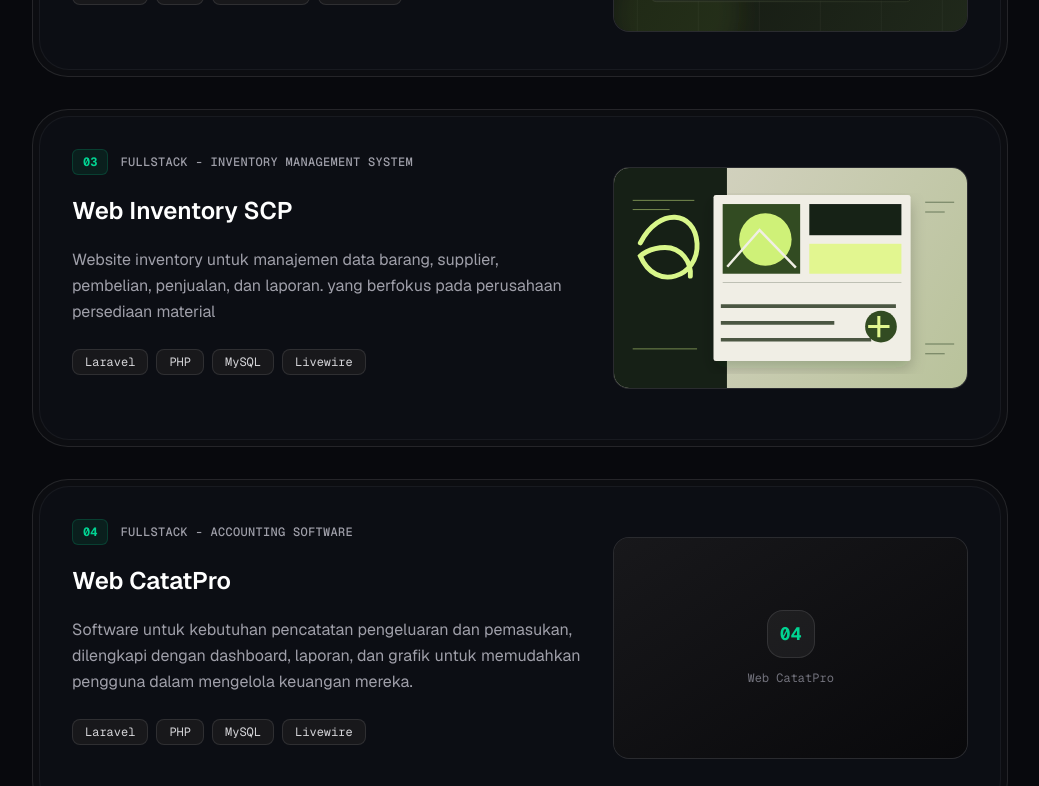
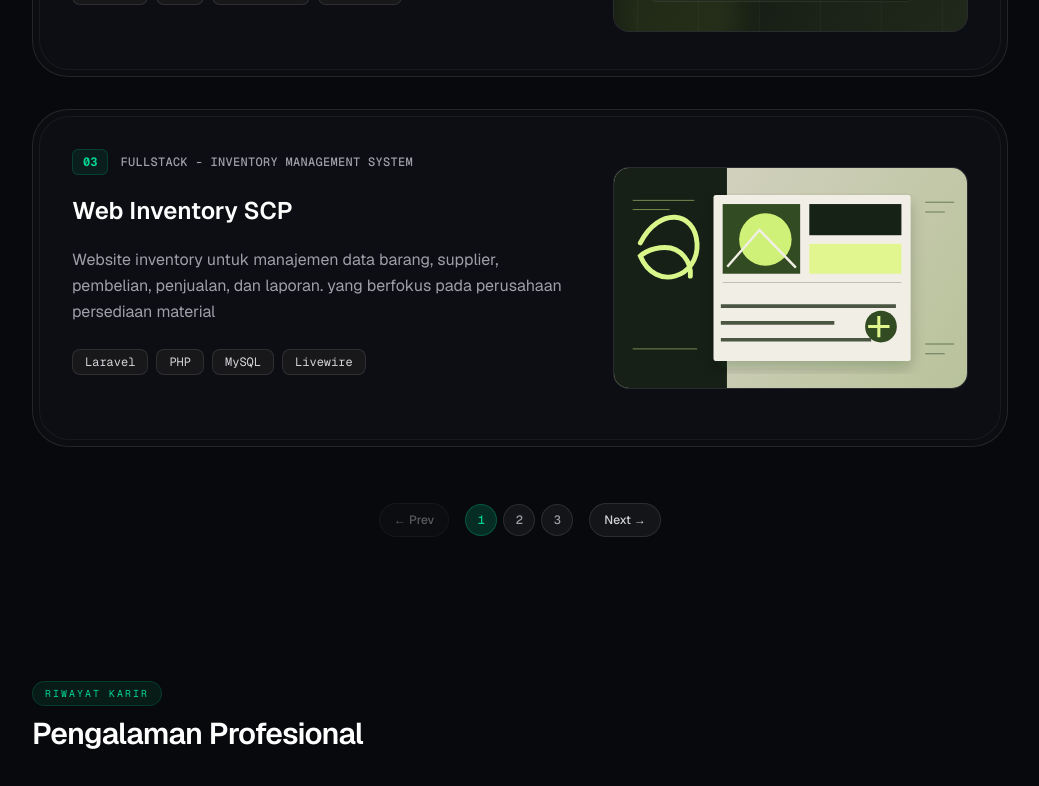
Before and after one commit to aldnazr/portofoliov2, a Next.js app: page / in a window 1280 px wide. Shown: the part 2000-2786 px from the top of the page, without its empty margins (120-1159 px from the left). Built offline with nearby package versions, Linux system fonts and the light colour scheme.

Commit message:
feat: implement pagination for project display with loading state

```diff
--- a/app/page.tsx
+++ b/app/page.tsx
@@ -17,6 +17,24 @@ const allTechnologies = Array.from(
 export default function Home() {
   const [copied, setCopied] = useState(false);
   const [mobileMenuOpen, setMobileMenuOpen] = useState(false);
+  const [currentPage, setCurrentPage] = useState(1);
+  const [isLoading, setIsLoading] = useState(false);
+
+  const ITEMS_PER_PAGE = 3;
+  const totalPages = Math.ceil(projects.length / ITEMS_PER_PAGE);
+
+  const handlePageChange = (page: number) => {
+    if (page < 1 || page > totalPages || page === currentPage) return;
+    setIsLoading(true);
+    setCurrentPage(page);
+    document.getElementById("project")?.scrollIntoView({ behavior: "smooth" });
+    setTimeout(() => setIsLoading(false), 350);
+  };
+
+  const currentProjects = projects.slice(
+    (currentPage - 1) * ITEMS_PER_PAGE,
+    currentPage * ITEMS_PER_PAGE
+  );
 
   const handleCopyEmail = () => {
     navigator.clipboard.writeText(profile.email);
@@ -254,7 +272,37 @@ export default function Home() {
           <SectionHeader badge="Portofolio Karya" title="Proyek Pilihan" />
 
           <div className="grid grid-cols-1 gap-8">
-            {projects.map((item) => (
+            {isLoading
+              ? Array.from({ length: ITEMS_PER_PAGE }).map((_, i) => (
+                  <div
+                    key={i}
+                    className="p-1.5 rounded-[2.25rem] border border-white/10 bg-white/2 animate-pulse"
+                  >
+                    <div className="p-6 sm:p-8 rounded-[1.875rem] bg-[#0c0e14] border border-white/5 grid grid-cols-1 lg:grid-cols-12 gap-8 items-center">
+                      <div className="lg:col-span-7 space-y-5">
+                        <div className="flex items-center gap-3">
+                          <div className="h-6 w-12 rounded-md bg-white/10" />
+                          <div className="h-4 w-28 rounded bg-white/10" />
+                        </div>
+                        <div className="h-7 w-3/4 rounded bg-white/10" />
+                        <div className="space-y-2 pt-1">
+                          <div className="h-4 w-full rounded bg-white/10" />
+                          <div className="h-4 w-5/6 rounded bg-white/10" />
+                        </div>
+                        <div className="flex flex-wrap gap-2 pt-1">
+                          <div className="h-6 w-16 rounded-lg bg-white/10" />
+                          <div className="h-6 w-20 rounded-lg bg-white/10" />
+                          <div className="h-6 w-14 rounded-lg bg-white/10" />
+                        </div>
+                        <div className="pt-3 flex gap-3">
+                          <div className="h-8 w-32 rounded-full bg-white/10" />
+                        </div>
+                      </div>
+                      <div className="lg:col-span-5 relative w-full aspect-16/10 rounded-2xl bg-white/10" />
+                    </div>
+                  </div>
+                ))
+              : currentProjects.map((item) => (
               <div
                 key={item.number}
                 className="group p-1.5 rounded-[2.25rem] border border-white/10 bg-white/2 hover:border-emerald-500/30 transition-all duration-500"
@@ -352,6 +400,45 @@ export default function Home() {
               </div>
             ))}
           </div>
+
+          {/* Pagination Controls */}
+          {totalPages > 1 && (
+            <div className="flex items-center justify-center gap-2 pt-4">
+              <button
+                onClick={() => handlePageChange(currentPage - 1)}
+                disabled={currentPage === 1}
+                className="px-3.5 py-2 rounded-full border border-white/10 bg-white/5 text-xs font-medium text-zinc-300 hover:bg-white/10 hover:text-white disabled:opacity-40 disabled:cursor-not-allowed transition-all"
+                aria-label="Halaman sebelumnya"
+              >
+                &larr; Prev
+              </button>
+
+              <div className="flex items-center gap-1.5 px-2">
+                {Array.from({ length: totalPages }, (_, i) => i + 1).map((page) => (
+                  <button
+                    key={page}
+                    onClick={() => handlePageChange(page)}
+                    className={`w-8 h-8 rounded-full text-xs font-mono font-medium transition-all ${
+                      currentPage === page
+                        ? "bg-emerald-500/20 text-emerald-400 border border-emerald-500/30 font-bold"
+                        : "bg-white/5 text-zinc-400 border border-white/10 hover:bg-white/10 hover:text-white"
+                    }`}
+                  >
+                    {page}
+                  </button>
+                ))}
+              </div>
+
+              <button
+                onClick={() => handlePageChange(currentPage + 1)}
+                disabled={currentPage === totalPages}
+                className="px-3.5 py-2 rounded-full border border-white/10 bg-white/5 text-xs font-medium text-zinc-300 hover:bg-white/10 hover:text-white disabled:opacity-40 disabled:cursor-not-allowed transition-all"
+                aria-label="Halaman berikutnya"
+              >
+                Next &rarr;
+              </button>
+            </div>
+          )}
         </section>
 
         {/* PENGALAMAN SECTION */}
```
